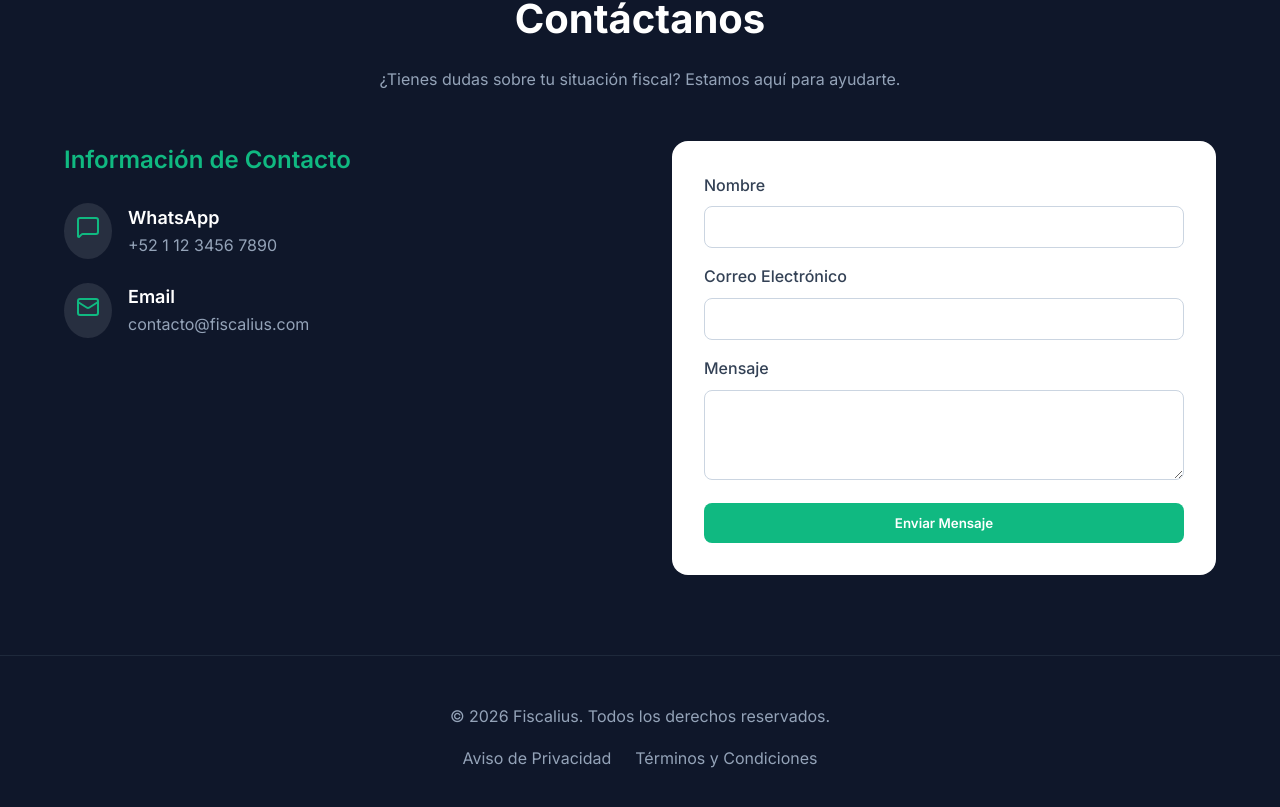
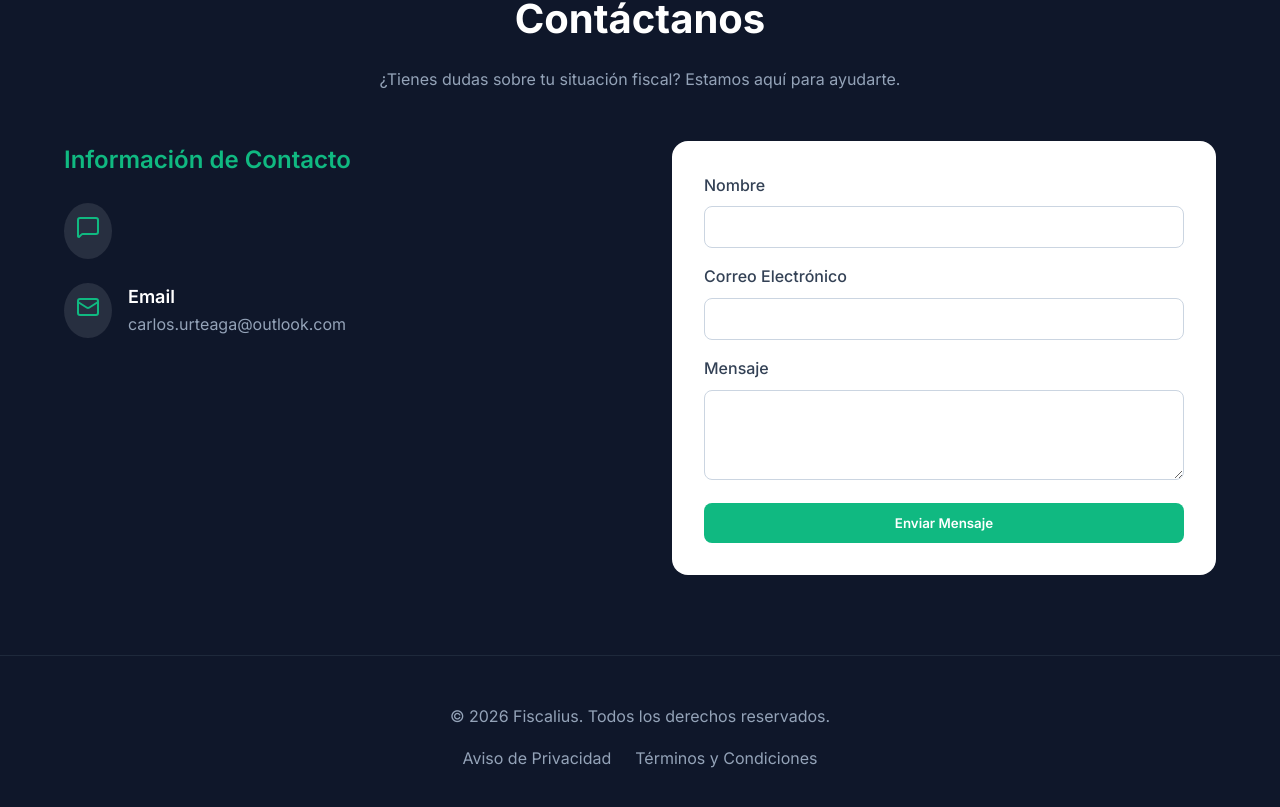
Before and after one commit to CarlosUrteaga/fiscalius, a React (Vite) app: page / in a window 1280 px wide. Shown: the part 2372-3179 px from the top of the page. Built offline with nearby package versions, Linux system fonts and the light colour scheme.

Commit message:
change contact

```diff
--- a/src/components/Contact.tsx
+++ b/src/components/Contact.tsx
@@ -41,10 +41,6 @@
                 <div style={{ backgroundColor: 'rgba(255,255,255,0.1)', padding: '0.75rem', borderRadius: '50%' }}>
                   <MessageSquare size={24} color="var(--color-secondary)" />
                 </div>
-                <div>
-                  <h4 style={{ fontSize: '1.125rem', fontWeight: '600' }}>WhatsApp</h4>
-                  <a href="https://wa.me/5211234567890" target="_blank" rel="noopener noreferrer" style={{ color: '#94A3B8' }}>+52 1 12 3456 7890</a>
-                </div>
               </div>
 
               <div style={{ display: 'flex', alignItems: 'center', gap: '1rem' }}>
@@ -53,7 +49,7 @@
                 </div>
                 <div>
                   <h4 style={{ fontSize: '1.125rem', fontWeight: '600' }}>Email</h4>
-                  <a href="mailto:contacto@fiscalius.com" style={{ color: '#94A3B8' }}>contacto@fiscalius.com</a>
+                  <a href="mailto:carlos.urteaga@outlook.com" style={{ color: '#94A3B8' }}>carlos.urteaga@outlook.com</a>
                 </div>
               </div>
             </div>
```
